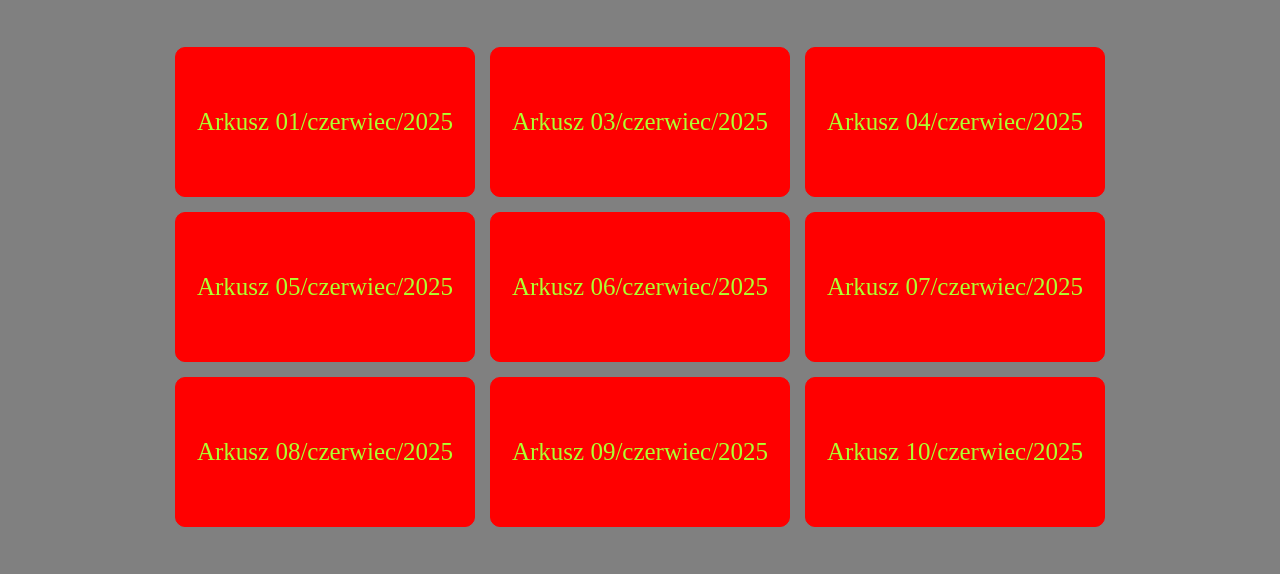
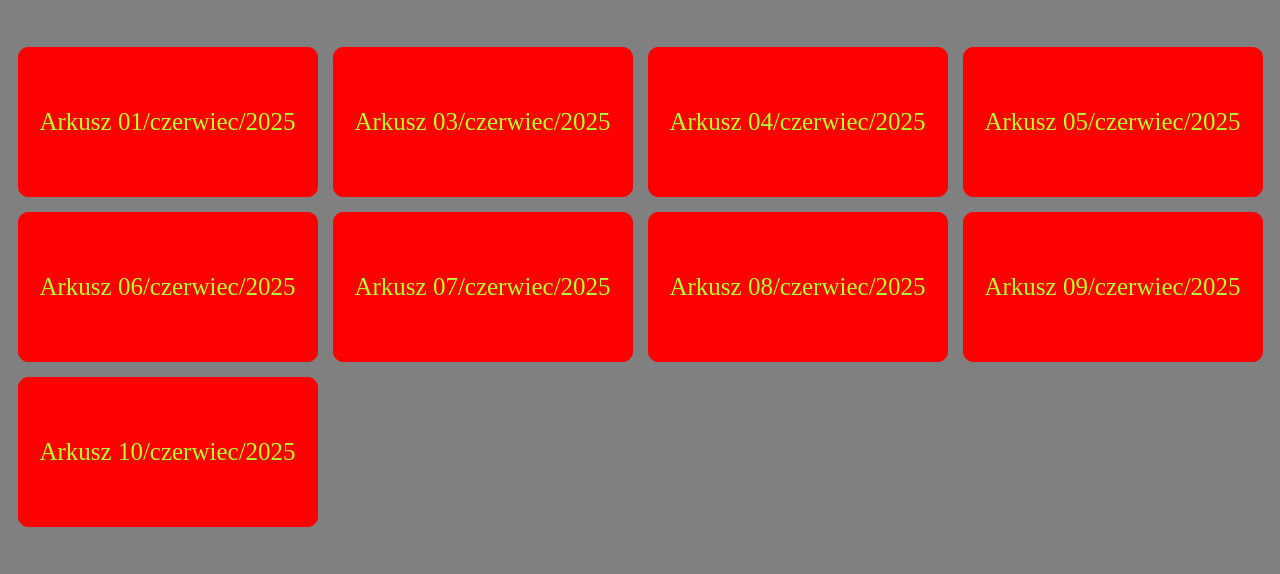
Before and after one commit to AkaNGW1/formularze_arkusze, a plain HTML site: page index.html in a window 1280 px wide. Shown: the part 111-685 px from the top of the page. Drawn offline with Linux system fonts and the light colour scheme.

Commit message:
Update styl.css

```diff
--- a/styl.css
+++ b/styl.css
@@ -7,7 +7,7 @@ body {
 #links {
     display: grid;
     grid-template-rows: 150px 150px 150px;
-	grid-template-columns: 300px 300px 300px;
+	grid-template-columns: 300px 300px 300px 300px;
     gap: 15px;
     justify-content: center;
 }
```
